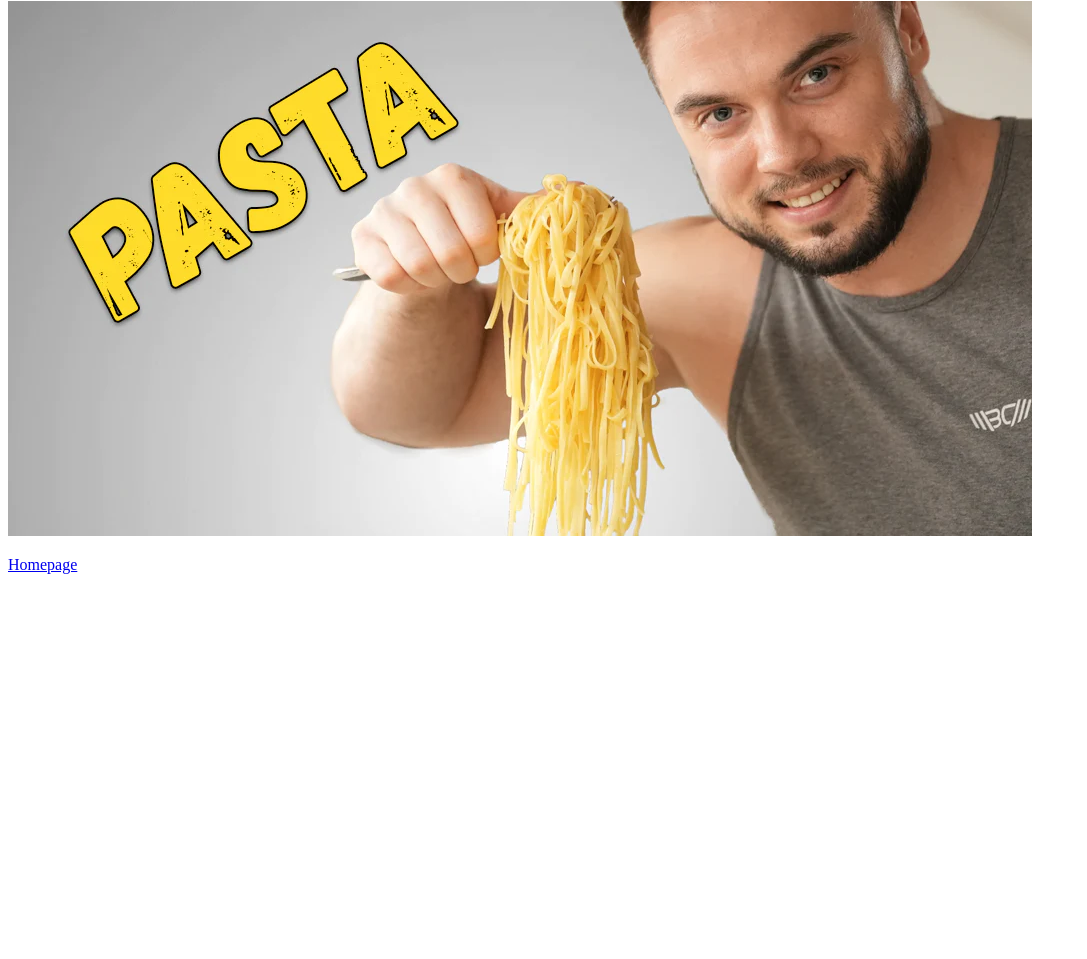
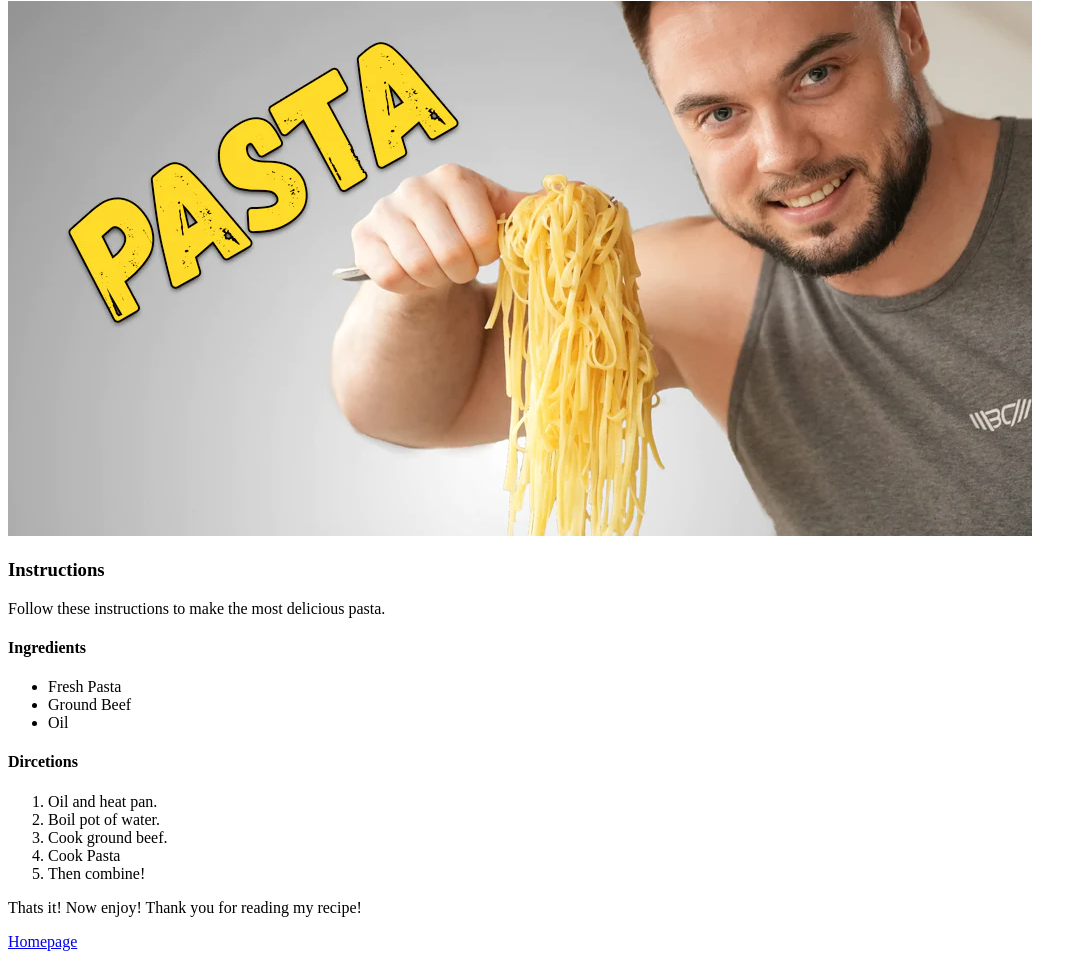
Before and after one commit to alexmadrigal90/odin-recipes, a plain HTML site: page recipes/pasta.html in a window 1280 px wide. Shown: the part 152-1111 px from the top of the page, without its empty margins (0-1087 px from the left). Before the commit the page ends 800 px from the top, so only its background shows below. Drawn offline with Linux system fonts and the light colour scheme.

Commit message:
Cleaned up Pasta Page

```diff
--- a/recipes/pasta.html
+++ b/recipes/pasta.html
@@ -11,9 +11,24 @@
         <h4>By: Alexander Madrigal 07/06/2023</h4>
         <p>This will be my power pasta recipe! Great for pre and post workout! Ready to make some gainz!?!?! Lets go!</p>
         <img src="../img/pasta.jpg">
-
-
-
+        <h3>Instructions</h3>
+        <p>Follow these instructions to make the most delicious pasta.</p>
+        <h4>Ingredients</h4>
+        <ul>
+            <li>Fresh Pasta</li>
+            <li>Ground Beef</li>
+            <li>Oil</li>
+        </ul>
+        <h4>Dircetions</h4>
+        <ol>
+            <li>Oil and heat pan.</li>
+            <li>Boil pot of water.</li>
+            <li>Cook ground beef.</li>
+            <li>Cook Pasta</li>
+            <li>Then combine!</li>
+        </ol>
+        <p></p>
+        <p>Thats it! Now enjoy! Thank you for reading my recipe!</p>
         <p></p>
         <a href="../index.html">Homepage</a>
 
```
Also changed, not shown: img/bella.jpg (added), img/odin.jpg (added).
